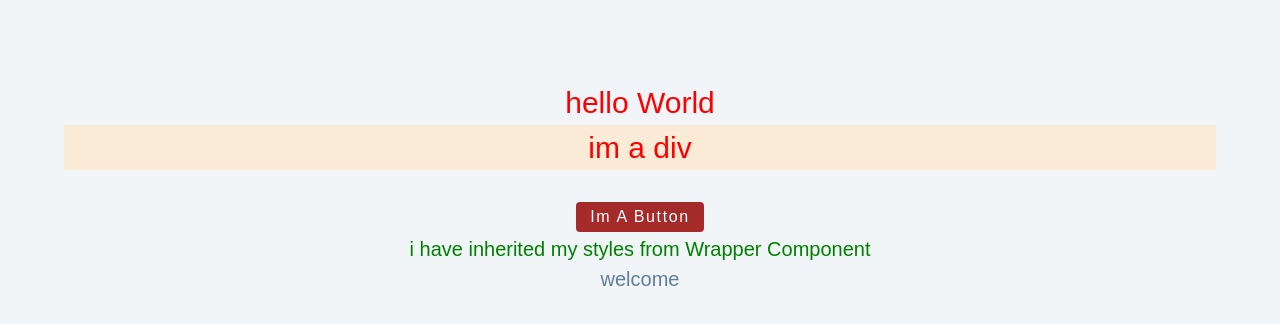
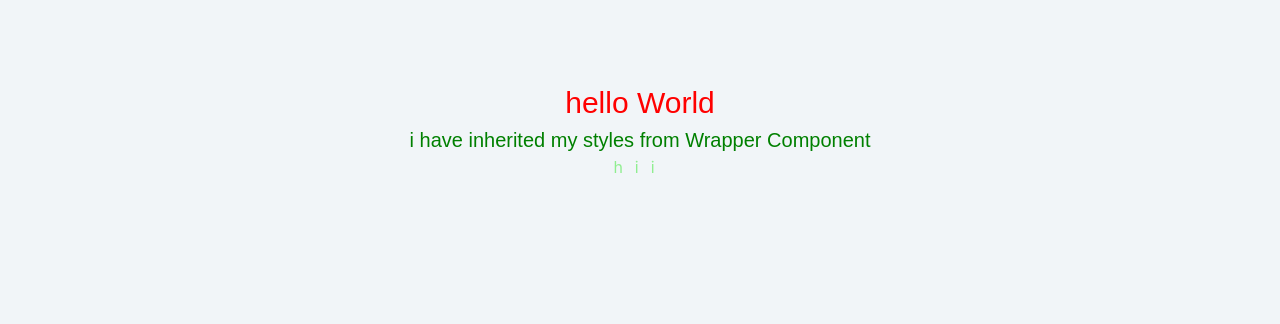
Before and after one commit to alivarastepour/react, a React (Create React App) app: page / in a window 1280 px wide. Shown: the top 324 px of the page. Built offline with nearby package versions, Linux system fonts and the light colour scheme.

Commit message:
styled components attaching props

```diff
--- a/src/tutorial/24-styled-components/index.js
+++ b/src/tutorial/24-styled-components/index.js
@@ -1,19 +1,18 @@
 import React from "react";
-import {Wrapper, Details} from "./styles";
+import {Wrapper, Details, Info} from "./styles";
 
 
 const Setup = () => {
     return <>
         <Wrapper alert>
             hello World
-            <div>im a div</div>
-            <button className="btn">im a button</button>
         </Wrapper>
         <Details>
             i have inherited my styles from Wrapper Component
-            <p>welcome</p>
         </Details>
-
+        <Info>
+            hii
+        </Info>
     </>
 }
 export default Setup
--- a/src/tutorial/24-styled-components/styles.js
+++ b/src/tutorial/24-styled-components/styles.js
@@ -5,29 +5,20 @@ export const Wrapper = styled.div`
   font-weight: lighter;
   font-family: "Ubuntu Light", sans-serif;
   color: ${props => props.alert ? "red" : "green"};
-
-  & > div {
-    background-color: antiquewhite;
-  }
-  button:hover {
-    transition: 1s;
-    background-color: antiquewhite;
-  }
-  button:not(:hover) {
-    transition: 1s;
-    background-color: brown;
   }
 `
 
 export const Details = styled(Wrapper)`
   font-size: 20px;
+`
 
-  p:hover {
-    transition: 1s;
-    letter-spacing: 10px;
-  }
-  p:not(:hover){
-    transition: 1s;
-    letter-spacing: normal;
-  }
+export const Info = styled.div.attrs(() => ({
+    size:12,
+    color:'lightgreen'
+
+}))`
+  color: ${(props) =>
+    props.color
+  };
+  letter-spacing: ${(props) => props.size}px;
 `
```
